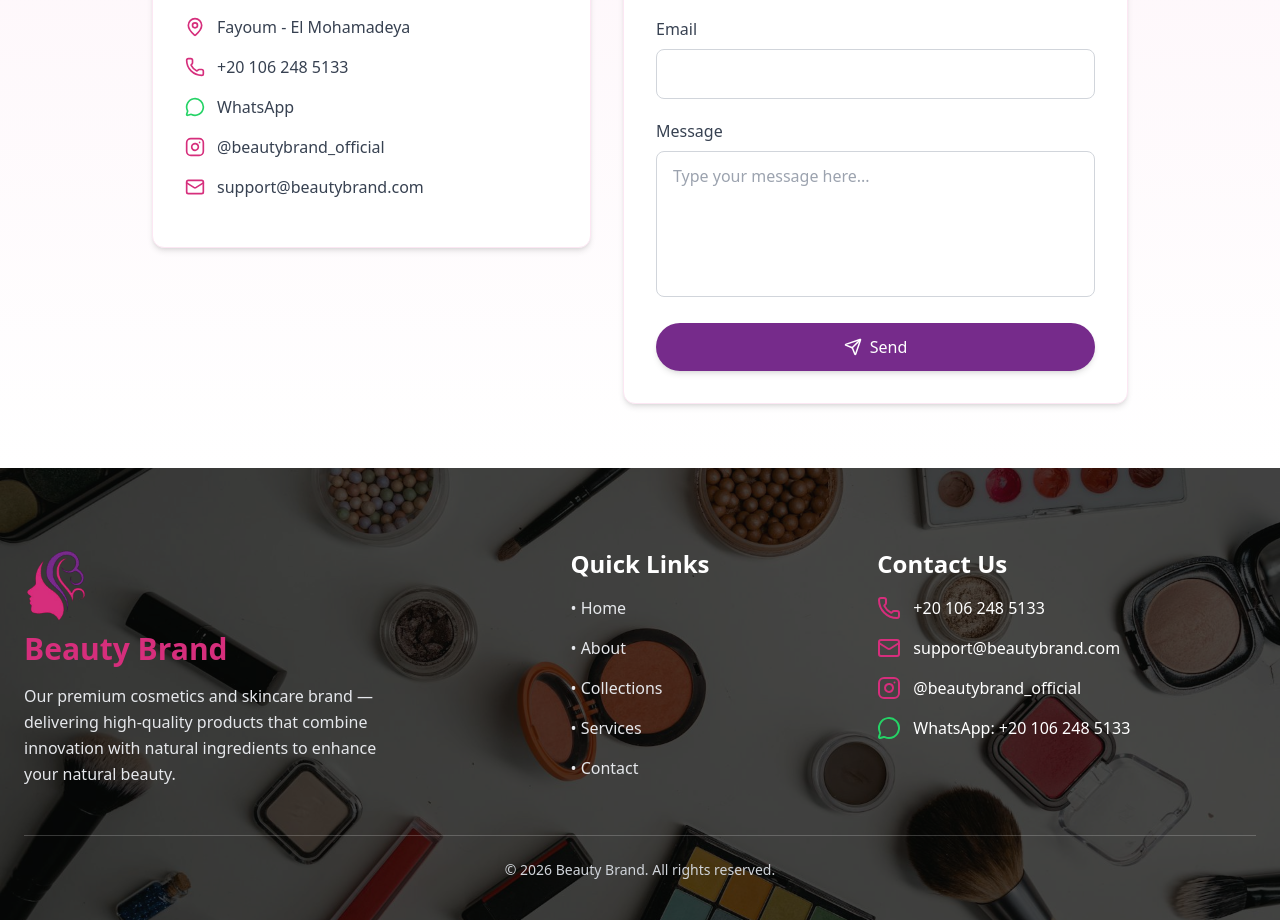
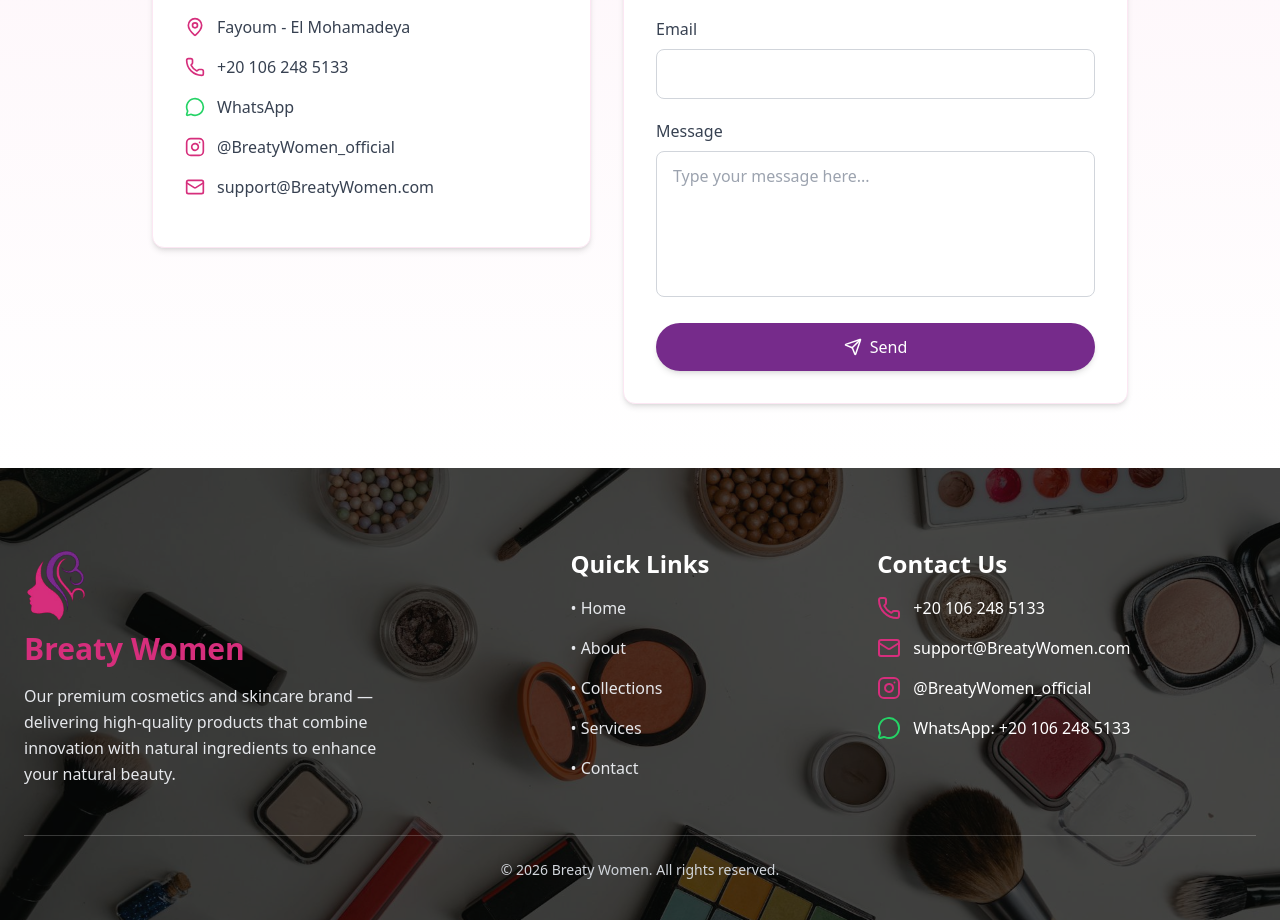
Before and after one commit to NileMind-Team/cosmetics, a React (Create React App) app: page / in a window 1280 px wide. Shown: the part 3140-4060 px from the top of the page. Built offline with nearby package versions, Linux system fonts and the light colour scheme.

Commit message:
Update branding references to "Breaty Women" across multiple files

```diff
--- a/public/index.html
+++ b/public/index.html
@@ -11,13 +11,12 @@
     <link rel="manifest" href="/site.webmanifest" />
 
     <meta name="viewport" content="width=device-width, initial-scale=1" />
-    <meta name="theme-color" content="#000000" />
     <meta
       name="description"
       content="Discover the best cosmetics, skincare, and hair care products. High-quality beauty products to enhance your natural beauty every day."
     />
 
-    <title>Beauty Brand - Beauty Starts Here</title>
+    <title>Breaty Women</title>
   </head>
   <body>
     <noscript>You need to enable JavaScript to run this app.</noscript>
--- a/src/App.js
+++ b/src/App.js
@@ -10,7 +10,7 @@
 
   useEffect(() => {
     if (lang === 'ar') {
-      document.title = 'بيوتي براند - جمالك يبدأ من هنا';
+      document.title = 'بريتي ومين';
       document
         .querySelector('meta[name="description"]')
         ?.setAttribute(
@@ -18,7 +18,7 @@
           'اكتشفي أفضل مستحضرات التجميل والعناية بالبشرة والشعر. منتجات أصلية بجودة عالية تمنحك الجمال والثقة كل يوم.'
         );
     } else {
-      document.title = 'Beauty Brand - Beauty Starts Here';
+      document.title = 'Breaty Women';
       document
         .querySelector('meta[name="description"]')
         ?.setAttribute(
--- a/src/components/Footer.jsx
+++ b/src/components/Footer.jsx
@@ -5,8 +5,8 @@
 const Footer = ({ lang = 'ar' }) => {
   const whatsappNumber = '201062485133';
   const phoneNumber = '+20 106 248 5133';
-  const emails = ['support@beautybrand.com'];
-  const instagramHandle = '@beautybrand_official';
+  const emails = ['support@BreatyWomen.com'];
+  const instagramHandle = '@BreatyWomen_official';
 
   const quickLinks = {
     ar: [
@@ -63,11 +63,11 @@
           <div className="flex flex-col items-start">
             <img
               src={logo}
-              alt={lang === 'ar' ? 'لوجو العلامة التجارية' : 'Beauty Brand Logo'}
+              alt={lang === 'ar' ? 'لوجو بريتي ومين' : 'Breaty Women Logo'}
               className="w-16 h-auto mb-2"
             />
             <h3 className="text-3xl text-[#D62E7C] font-bold mt-0 mb-4">
-              {lang === 'ar' ? 'بيوتي براند' : 'Beauty Brand'}
+              {lang === 'ar' ? 'بريتي ومين' : 'Breaty Women'}
             </h3>
             <p className="text-base text-gray-200 leading-relaxed max-w-sm">
               {lang === 'ar'
@@ -124,7 +124,7 @@
             <div className="flex items-center gap-3 text-base mb-3">
               <Instagram className="w-6 h-6 text-[#D62E7C]" />
               <a
-                href="https://instagram.com/beautybrand"
+                href="https://instagram.com/BreatyWomen"
                 target="_blank"
                 rel="noopener noreferrer"
                 className="hover:text-[#D62E7C] transition-colors"
@@ -158,8 +158,8 @@
         {/* Footer Bottom */}
         <div className="mt-12 border-t border-white/20 pt-6 text-sm text-gray-300 text-center">
           {lang === 'ar'
-            ? '© 2026 بيوتي براند. جميع الحقوق محفوظة.'
-            : '© 2026 Beauty Brand. All rights reserved.'}
+            ? '© 2026 بريتي ومين. جميع الحقوق محفوظة.'
+            : '© 2026 Breaty Women. All rights reserved.'}
         </div>
       </div>
     </footer>
--- a/src/pages/Contact.jsx
+++ b/src/pages/Contact.jsx
@@ -17,8 +17,8 @@
 
   const whatsappNumber = '201062485133';
   const phoneNumber = '+20 106 248 5133';
-  const emails = ['support@beautybrand.com'];
-  const instagramHandle = '@beautybrand_official';
+  const emails = ['support@BreatyWomen.com'];
+  const instagramHandle = '@BreatyWomen_official';
 
   useEffect(() => {
     const observer = new IntersectionObserver(
@@ -124,7 +124,7 @@
               <div className="flex items-center gap-3 mb-4 transition-transform duration-300 hover:translate-x-2">
                 <Instagram className="text-[#D62E7C] flex-shrink-0" size={20} />
                 <a
-                  href="https://instagram.com/beautybrand"
+                  href="https://instagram.com/BreatyWomen"
                   target="_blank"
                   rel="noopener noreferrer"
                   className="hover:text-[#D62E7C] transition-colors"
```
Also changed, not shown: public/manifest.json, public/site.webmanifest, src/App.css (added).
